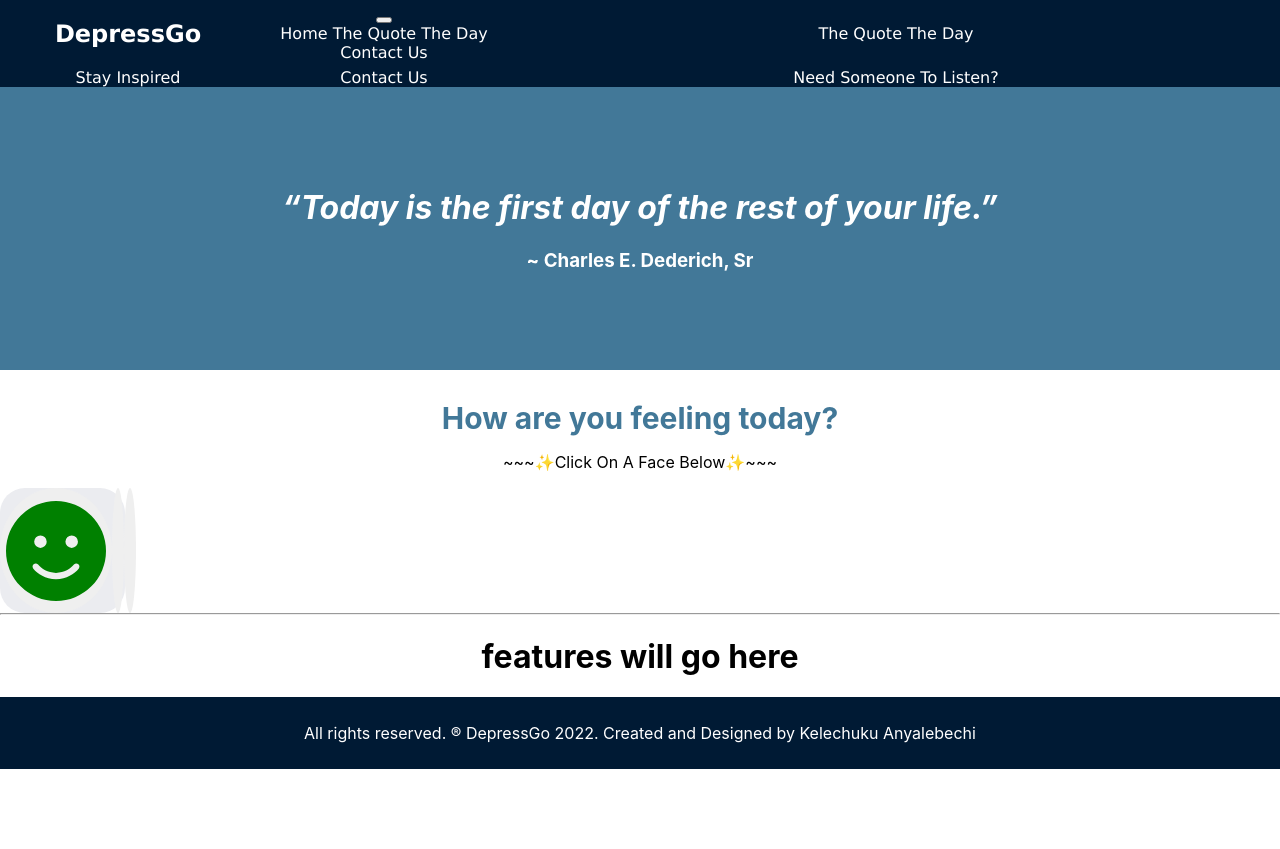
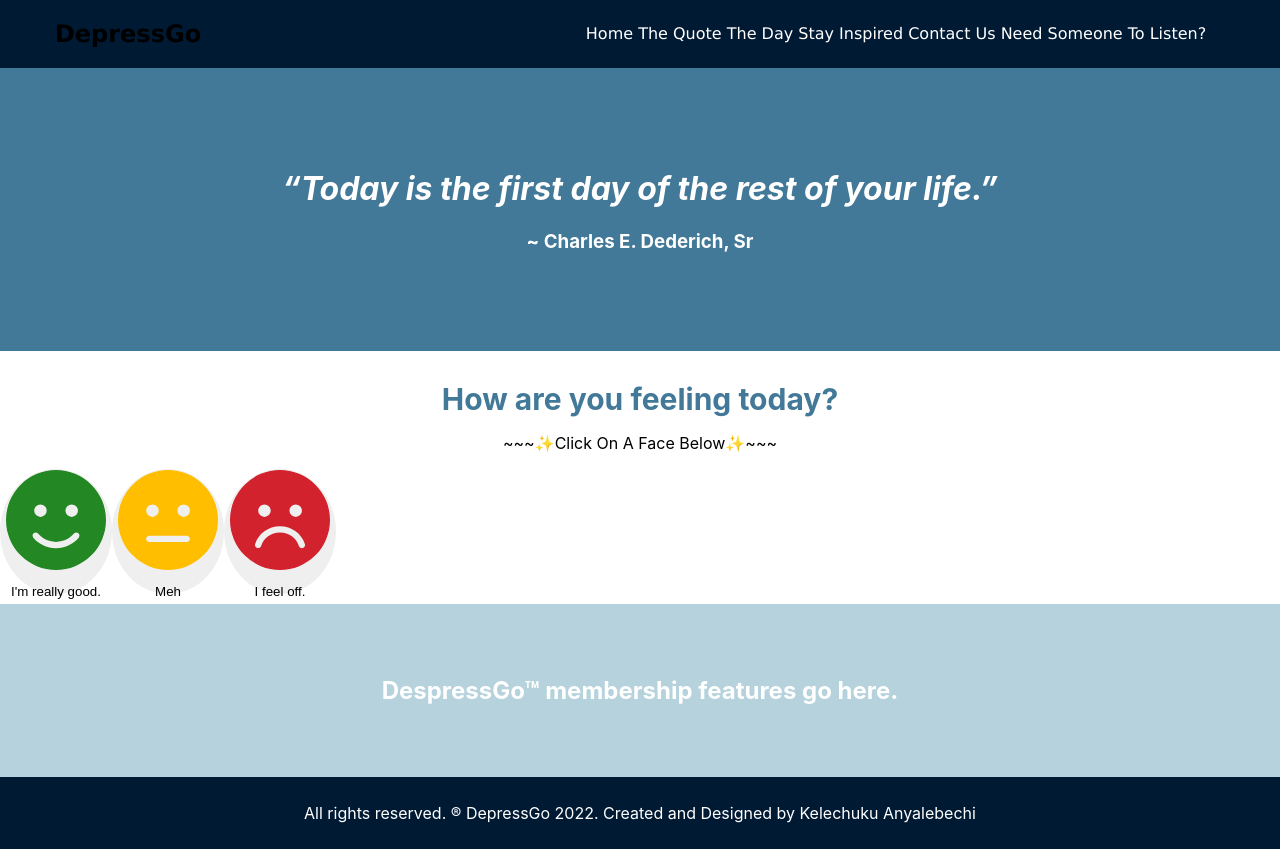
Before and after one commit to kc-anyalebechi/depressgo, a React (Create React App) app: page /#/ in a window 1280 px wide. Before the commit the page ends 800 px from the top, so only its background shows below. Built offline with nearby package versions, Linux system fonts and the light colour scheme.

Commit message:
created and css the feature section

```diff
--- a/src/App.css
+++ b/src/App.css
@@ -1,12 +1,9 @@
 .App {
-  justify-content: center;
-  background-color: #f8faf0;
-  background-color: red;
+  background-color: #001A34;
+
 }
 
 .App-logo {
-  height: 40vmin;
-  pointer-events: none;
 }
 
 @media (prefers-reduced-motion: no-preference) {
@@ -27,7 +24,6 @@
 }
 
 .App-link {
-  color: #61dafb;
 }
 
 @keyframes App-logo-spin {
@@ -42,3 +38,19 @@
 body {
   align: center
 } */
+h2 {
+  color: black;
+}
+
+hr {
+  height: 2em solid black;
+}
+
+.depressgo-features h2
+{
+  background-color: #b5d2dd;
+  color: white;
+  padding: 3em;
+  margin-top: 10px;
+  margin-bottom: 0;
+}
--- a/src/App.js
+++ b/src/App.js
@@ -1,4 +1,3 @@
-// import React, { useEffect, useState } from "react";
 import React from "react";
 import Header from "./Header/Header";
 import QuoteOfDay from "./QuoteOfDay/QuoteOfDay";
@@ -9,11 +8,9 @@ import Footer from "./Footer/Footer";
 import { Route, Routes } from "react-router-dom";
 import GreenBtn from "./Main/GreenBtn";
 import Home from './Home/Home';
-// import 'bootstrap/dist/css/bootstrap.min.css';
 
 import "./App.css";
-import Navigation from "./Navigation";
-// import { Button } from "bootstrap";
+// import Navigation from "./Navigation";
 
 function App() {
 
@@ -72,12 +69,10 @@ function App() {
 
           </Routes>
         </main>
-        <hr />
       <div className="depressgo-features">
-        <h1>
-          features will go here
-
-        </h1>
+        <h2>
+            DespressGo™ membership features go here.
+        </h2>
       </div>
       </div>
 
--- a/src/Header/Header.js
+++ b/src/Header/Header.js
@@ -13,7 +13,7 @@ function Header() {
             <h2>DepressGo</h2>
           </Link>
         </div>
-        <>
+        {/* <>
       <Navbar collapseOnSelect fixed="top" expand="sm" bg="dark" variant="dark">
         <Container>
           <Navbar.Toggle aria-controls="responsive-navbar=nav" />
@@ -26,19 +26,19 @@ function Header() {
           </Navbar.Collapse>
         </Container>
       </Navbar>
-    </>
+    </> */}
 
 
 
-        {/* <div className="nav">
-          {/* <Link to="/">Home </Link> */}
-          <Link to="/Main/QuoteOfDay"> The Quote The Day </Link>
+        <div className="nav">
+           <Link to="/">Home </Link>
+           <Link to="/Main/QuoteOfDay"> The Quote The Day </Link>
           <Link to="/Main/StayInspired">Stay Inspired </Link>
           <Link to="/Main/ContactUs">Contact Us </Link>
           <Link to="/NeedHelp">
             Need Someone To Listen?
           </Link>
-        {/* </div>} */}
+        </div>
 
 
         {/* <div className="theme-quote">
--- a/src/Header/header.css
+++ b/src/Header/header.css
@@ -7,6 +7,7 @@
   /* padding-top: 1em; */
   margin-top: 0;
   align-items: center;
+  justify-content: space-between;
   display: grid;
   grid-template-columns: 1fr 1fr 3fr;
   grid-template-rows: 1fr  ;
@@ -25,8 +26,6 @@ h2 {
 .menu-section .nav {
   grid-column: 3/4;
   grid-row: 1/2;
-  display: flex;
-  justify-content:space-between;
 }
 
 /* .menu-section .theme-quote {
--- a/src/Home/Home.js
+++ b/src/Home/Home.js
@@ -2,11 +2,9 @@ import React from "react";
 import { Link } from "react-router-dom";
 import "./Home.css";
 import { FontAwesomeIcon } from "@fortawesome/react-fontawesome";
-import {
-  // faClock, // the clock icon
-  // faUserCircle, // the user circle icon
-  faFaceSmile,
-} from "@fortawesome/free-solid-svg-icons";
+import { faFaceSmile, faFaceFrown, faFaceMeh } from "@fortawesome/free-solid-svg-icons";
+
+
 
 function Home() {
   return (
@@ -26,42 +24,48 @@ function Home() {
           {/* <div className="greenBtn"> */}
           <button className="greenBtn">
             <Link to="/Main/GreenBtn">
-              {/* <FontAwesomeIcon icon="fa-solid fa-face-smile-beam" /> */}
               <FontAwesomeIcon
                 icon={faFaceSmile}
                 style={{
                   fontSize: 100,
                   // backgroundColor: "white",
-                  color: "green",
+                  color: "238823",
                 }}
               />
             </Link>
+            <p>I'm really good.</p>
+
           </button>
           {/* </div> */}
 
           <button className="yellowBtn">
-            <Link to="/Main/GreenBtn">
-              {/* <FontAwesomeIcon icon="fa-solid fa-face-smile-beam" /> */}
+            <Link to="/Main/YellowBtn">
               <FontAwesomeIcon
-                // icon={faFaceSmileBeam}
-
+                icon={faFaceMeh}
                 style={{
                   fontSize: 100,
                   // backgroundColor: "white",
-                  color: "yellow",
+                  color: "ffbf00",
                 }}
               />
-            </Link></button>
+            </Link>
+            <span className="meh">
+            <p>Meh</p>
+            </span>
+
+          </button>
           <button className="redBtn">
-            <Link to="/Main/GreenBtn">
+            <Link to="/Main/RedBtn">
               <FontAwesomeIcon
-                // icon={faFaceSmileBeam}
+                icon={faFaceFrown}
                 style={{
                   fontSize: 100,
-                  color: "red",
+                  color: "d2222d",
                 }}
               />
-            </Link></button>
+            </Link>
+            <p>I feel off.</p>
+          </button>
         </div>
       </div>
     </div>
--- a/src/Home/home.css
+++ b/src/Home/home.css
@@ -6,9 +6,8 @@
 }
 
 .questionSection {
-    background-color: red;
 padding-bottom: 1em;
-color: red;
+
 }
 
 
@@ -37,6 +36,10 @@ width: 125px;
   border: 0;
     }
 
+.p .meh {
+        color: red
+    }
+
 .redBtn {
     width: 125px;
   height: 125px;
@@ -47,25 +50,13 @@ button {
 /* background-color: purple; */
 }
 
-.buttons, Link {
+.buttons {
+    align-content: center;
 display: flex;
-justify-content: space-evenly;
-background-color: #ebecf0;
+/* justify-content: ; */
+/* background-color: red; */
 width: 125px;
 height: 125px;
 border-radius: 20%;
 
-/* font-size: 100px;
-background-color: #b4dbdc; */
 }
-
-body {
-    /* background-color: red; */
-}
-
-/* .fa-face-smile-beam {
-    color: white;
-    background-color: red;
-    width: 200px;
-height: 200px;
-border-radius: 50%;  */
--- a/src/Navigation.js
+++ b/src/Navigation.js
@@ -1,21 +1,21 @@
-// import { Navbar, Nav, Container } from "react-router-dom";
+import { Navbar, Nav, Container } from "react-router-dom";
 
-// const Navigation = () => {
-//   return (
-//     <>
-//       <Navbar collapseOnSelect fixed="top" expand="sm" bg="dark" variant="dark">
-//         <Container>
-//           <Navbar.Toggle aria-controls="responsive-navbar=nav" />
-//           <Navbar.Collapse id="responsive-narbar-nav">
-//             <Nav>
-//               <Nav.Link href="/">Home</Nav.Link>
-//               <Nav.Link href="/Main/QuoteOfDay">Quote of the Day</Nav.Link>
-//             </Nav>
-//           </Navbar.Collapse>
-//         </Container>
-//       </Navbar>
-//     </>
-//   );
-// };
+const Navigation = () => {
+  return (
+    <>
+      <Navbar collapseOnSelect fixed="top" expand="sm" bg="dark" variant="dark">
+        <Container>
+          <Navbar.Toggle aria-controls="responsive-navbar=nav" />
+          <Navbar.Collapse id="responsive-narbar-nav">
+            <Nav>
+              <Nav.Link href="/">Home</Nav.Link>
+              <Nav.Link href="/Main/QuoteOfDay">Quote of the Day</Nav.Link>
+            </Nav>
+          </Navbar.Collapse>
+        </Container>
+      </Navbar>
+    </>
+  );
+};
 
-// export default Navigation;
+export default Navigation;
```
Also changed, not shown: src/Main/YellowBtn.js (added, +29 -0 lines), src/QuotesApiData/mehQuotes.js (added).
